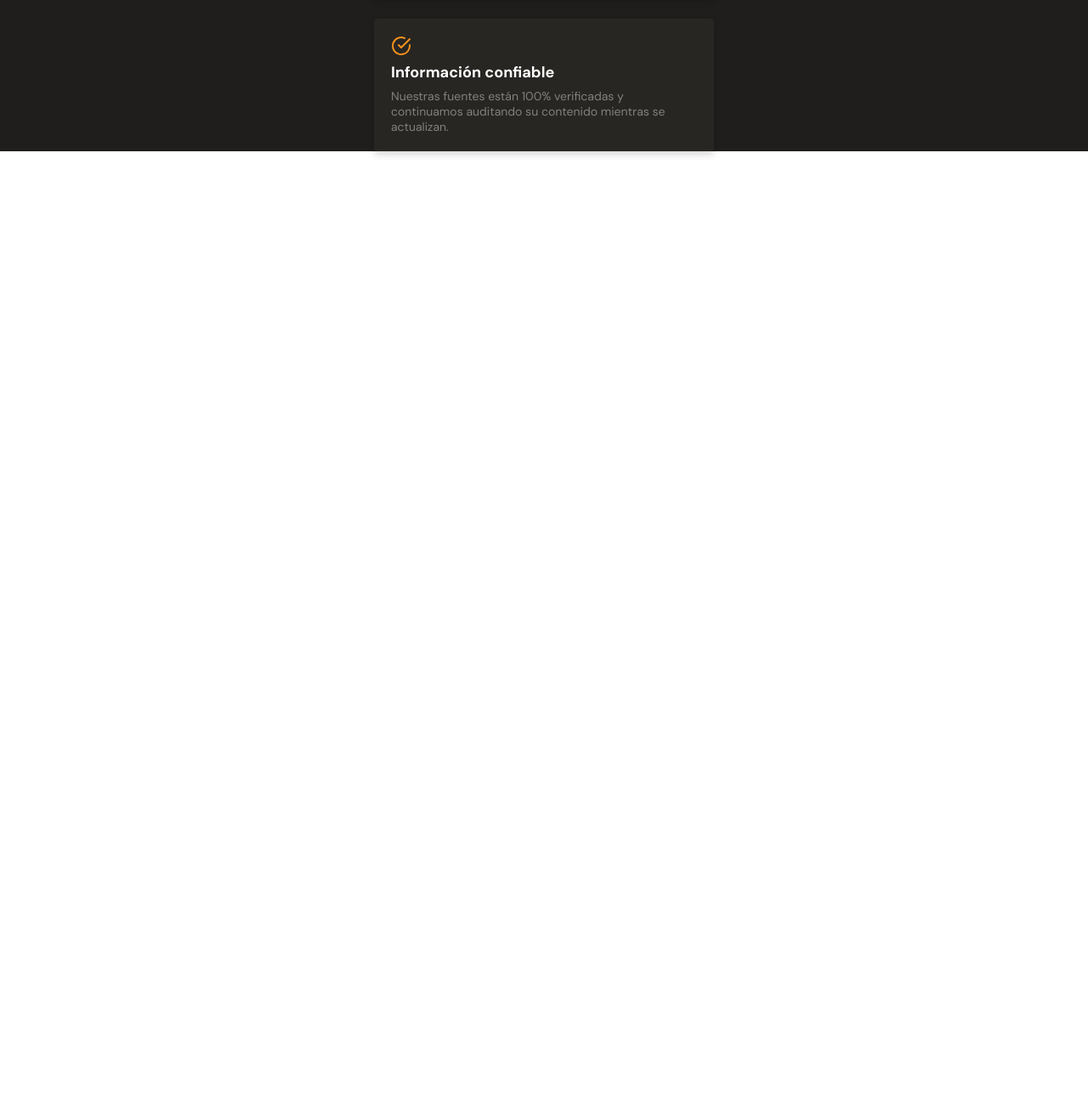
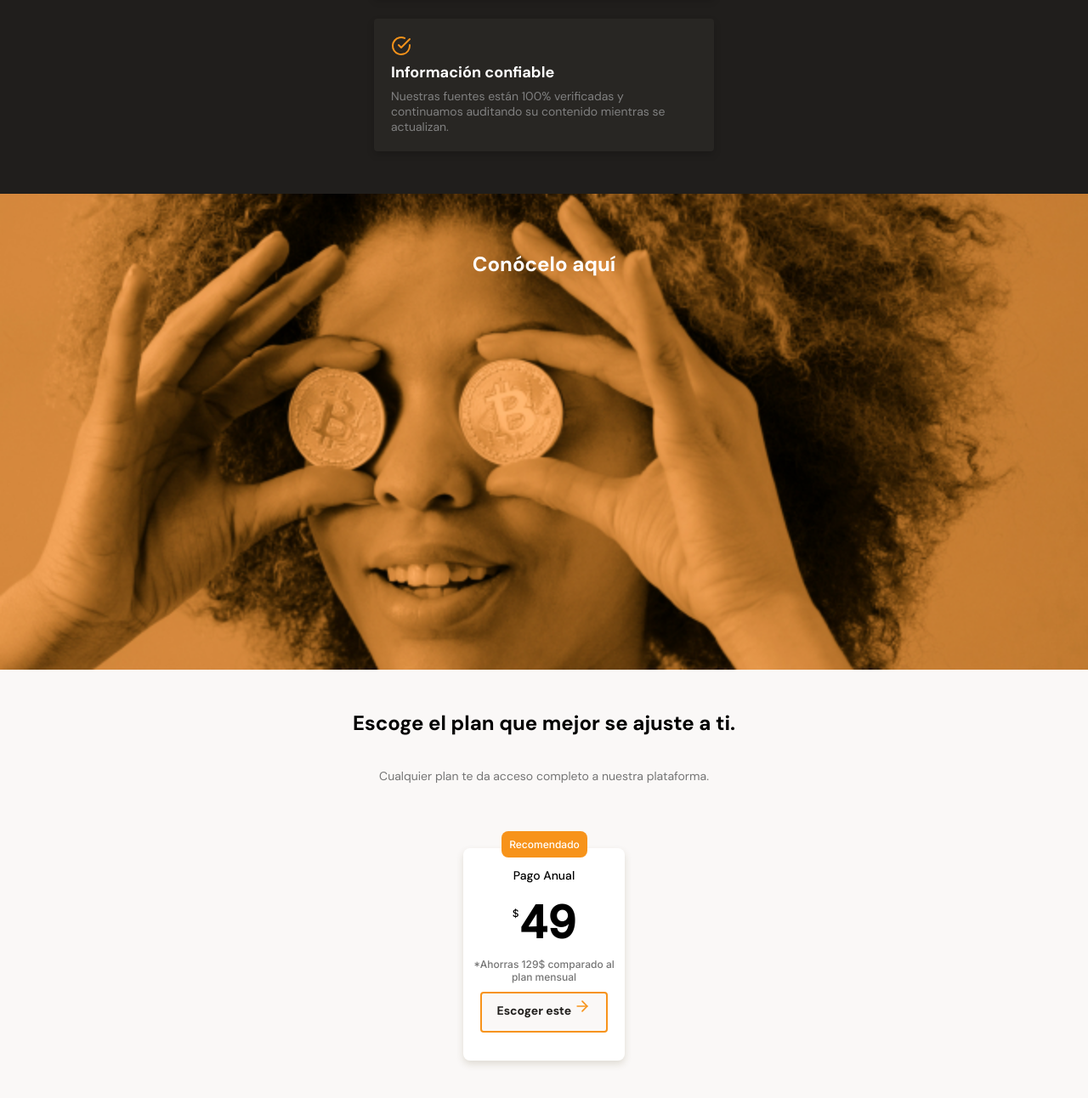
Before and after one commit to StefanSan26/Mobile_first, a plain HTML site: page index.html in a window 1280 px wide. Shown: the part 1950-3242 px from the top of the page at 85% size. Before the commit the page ends 2153 px from the top, so only its background shows below. Drawn offline with Linux system fonts and the light colour scheme.

Commit message:
2nd commit:almost all body completed

```diff
--- a/index.html
+++ b/index.html
@@ -15,7 +15,7 @@
             <img src="./assets/img/logo.svg" alt="">
             <h1>La próxima revolución en el intercambio de criptomonedas.</h1>
             <p>Batatabit te ayuda a navegar entre los diferentes precios y tendencias.</p>
-            <a href="">Conoce Nuestros Planes <span></span></a>
+            <a href="#plans">Conoce Nuestros Planes <span></span></a>
         </div>
     </header>
     <main>
@@ -107,7 +107,24 @@
             <p>Nuestras fuentes están 100% verificadas y continuamos auditando su contenido mientras se actualizan.</p>
           </div>
         </section>
-        <section></section>
+        <section class="plans" id="plans">
+          <span class="plans__girl"><p>Conócelo aquí</p></span>
+          <h2>Escoge el plan que mejor se ajuste a ti.</h2>
+          <p class="plans__choose">Cualquier plan te da acceso completo a nuestra plataforma.</p>
+          <div class="card">
+            <div class="card__recommended">
+              <p>Recomendado</p>
+            </div>
+            <p class="card__annual">Pago Anual</p>
+            <div class="card__price">
+              <p class="card__price--amount"><span id="card__price--sign">$</span>49</p>
+            </div>
+            <p class="card__budget">*Ahorras 129$ comparado al plan mensual</p>
+            <div class="card__choose">
+              <p >Escoger este <span></span></p>
+            </div>
+          </div>
+        </section>
         <section></section>
     </main>
     <footer>
--- a/styles.css
+++ b/styles.css
@@ -25,6 +25,7 @@
 html{
     font-size:62.5%;
     font-family:'DM Sans', sans-serif; /*Se establece ocmo base este ya que es el que mas se va a usar*/
+    scroll-behavior: smooth;
 }
 header{
     position: relative;/*Para posicionar otros elementos mas facilmente con absolute*/
@@ -244,6 +245,7 @@ main{
 .benefits{
     width: 100%;
     min-width: 32rem;
+    padding-bottom: 2.5rem;
     background-color:#201E1C ;
 }
 .benefits__batata{
@@ -318,3 +320,135 @@ main{
 .benefits__info span{
     background-image: url(./assets/icons/check-circle.svg);
 }
+.plans{
+    width: 100%;
+    min-width: 32rem;
+    padding-bottom: 7rem;
+}
+.plans__girl{
+    background-image: url(./assets/img/bitcoinbaby2x.jpg);
+    height: 70vh;
+    width: 100%;
+    min-width: 32rem;
+    background-size: cover;
+    background-position:center;
+    background-repeat: no-repeat;
+    display: inline-block;
+    margin: 0 auto;
+}
+.plans__girl p{
+    text-align: center;
+    padding-top: 7rem;
+    color: var(--just--white);
+    font-weight: bold;
+    font-size: 2.4rem;
+    line-height: 2.6rem;
+}
+.plans h2{
+    margin-top: 5rem;
+    font-weight: bold;
+    font-size: 2.4rem;
+    line-height: 2.6rem;
+    text-align: center;
+    /* padding: 1rem; */
+}
+.plans__choose{
+    font-size: 1.4rem;
+    line-height: 1.8rem;
+    text-align: center;
+    color: #757575;
+    margin-top: 2rem;
+    margin-bottom: 3rem;
+    padding: 2rem;
+}
+.card{
+    position: relative;
+    width: 19rem;
+    height: 25rem;
+    margin: 0 auto;
+    top: 26px;
+    background: #FFFFFF;
+    box-shadow: 0px 4px 8px rgba(89, 73, 30, 0.16);
+    border-radius: 8px;
+}
+.card .card__recommended{
+    align-items: center;
+    padding: 8px;
+    position: absolute;
+    top: -2rem;
+    left: calc(50% - 50px);
+    width: 101px;
+    height: 31px;
+    background-color: var(--bitcoin-orange);
+    border-radius: 8px;
+}
+.card__recommended p{
+    text-align: center;
+    color: var(--just--white);
+    font-family: "Inter",sans-serif;
+    font-weight: 500;
+    font-size: 1.2rem;
+    line-height: 1.5rem;
+}
+.card__annual{
+    font-weight: 500;
+    font-size: 14px;
+    line-height: 18px;
+    text-align: center;
+    color: #000000;
+    padding-top: 2.3rem;
+}
+.card__price{
+
+}
+.card__price--amount{
+    padding-top: 1.5rem;
+    color: black;
+    font-weight: bold;
+    text-align: center;
+    font-size: 52px;
+    line-height: 63px;
+    font-family: 'Inter',sans-serif;
+}
+.card__price #card__price--sign{
+    font-size: 1.2rem;
+    font-weight: normal;
+    line-height: 1.5rem;
+    position: relative;
+    top: -2.5rem;
+}
+.card__budget{
+    text-align: center;
+    padding: 1rem;
+    color: #757575;
+    font-weight: 500;
+    font-size: 12px;
+    line-height: 15px;
+    font-family: 'Inter',sans-serif;
+}
+.card__choose{
+    height: 4.8rem;
+    width: 15rem;
+    background-color: var(--off-white);
+    border: 2px solid  var(--bitcoin-orange);
+    border-radius: 4px;
+    align-items: center;
+    padding: 0.5rem;
+    margin: 0 auto;
+}
+.card__choose p{
+    font-weight: bold;
+    font-size: 14px;
+    line-height: 18px;
+    text-align: center;
+    color: var(--warm-black);
+}
+.card__choose span{
+    background-image: url(./assets/icons/orange-right-arrow.svg);
+    display: inline-block;
+    height: 2rem;
+    width: 2rem;
+    background-size: cover;
+    background-position:center;
+    background-repeat: no-repeat;
+}
```
